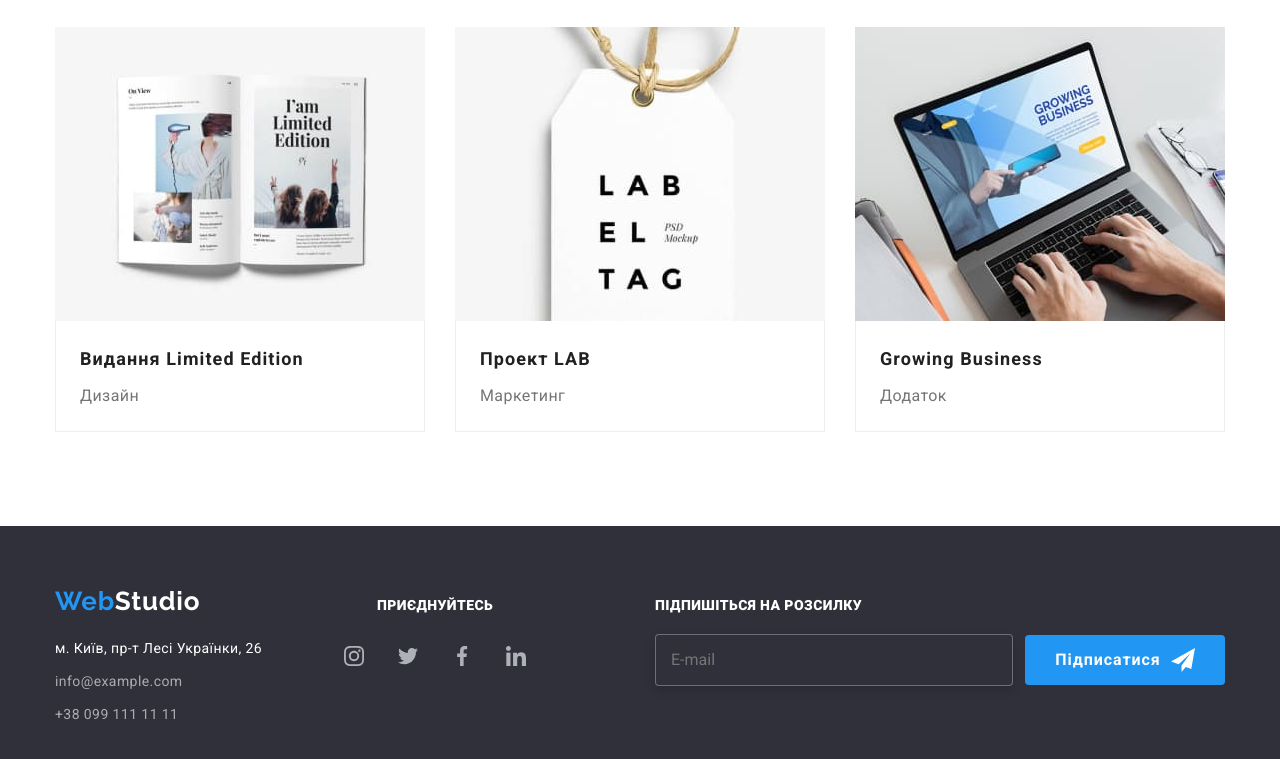
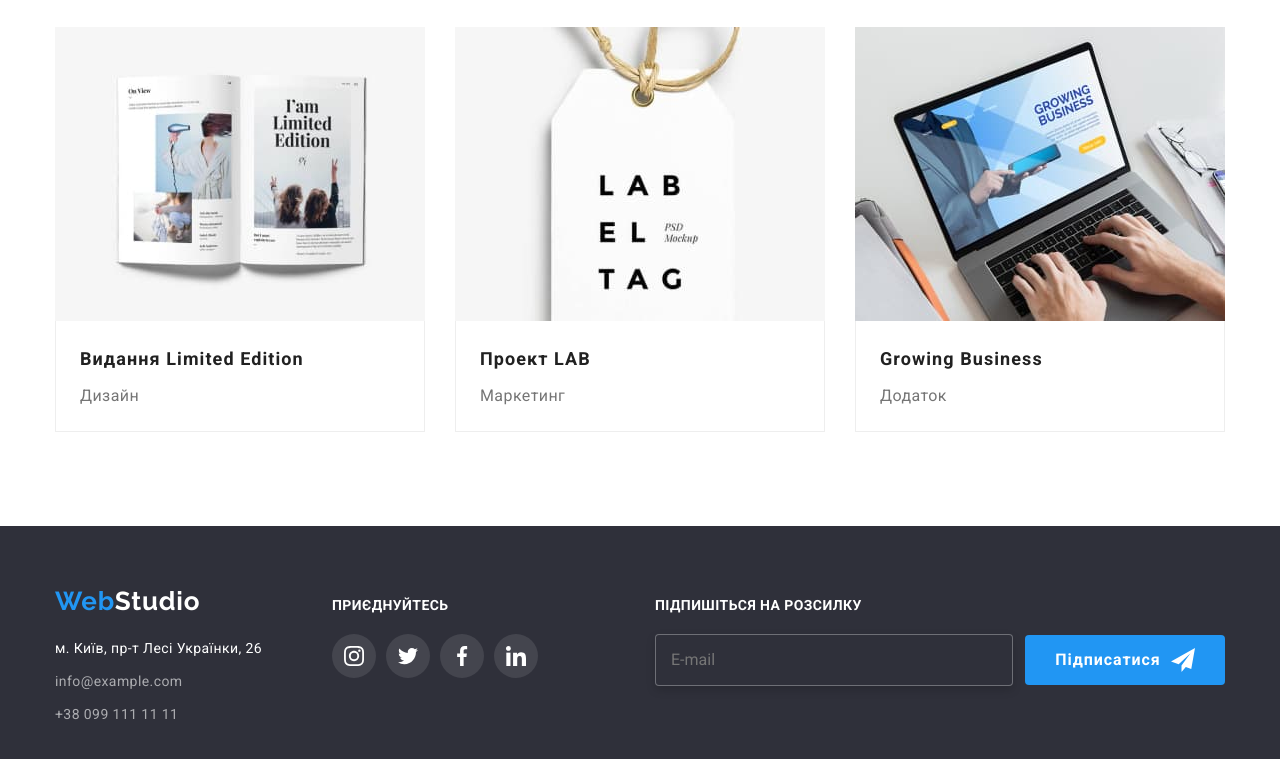
Before and after one commit to Golotniks94/goit-markup-hw-08, a plain HTML site: page portfolio.html in a window 1280 px wide. Shown: the part 1107-1866 px from the top of the page. Drawn offline with nearby package versions, Linux system fonts and the light colour scheme.

Commit message:
Финальные правки!

```diff
--- a/portfolio.html
+++ b/portfolio.html
@@ -311,12 +311,10 @@
 
       <!-- Блок Join -->
       <div class="footer__join flex">
-        <h2 class="footer__join-title">
-          <strong>Приєднуйтесь</strong>
-        </h2>
+        <h2 class="footer__join-title">Приєднуйтесь</h2>
         <ul class="social">
           <li class="social__item">
-            <a class="social__link social__link--secondary" href="" target="_blank" rel="noopener nofollower"
+            <a class="social__link social__link--primary" href="" target="_blank" rel="noopener nofollower"
               aria-label="Instagram">
               <svg class="social__icon" width="20" height="20">
                 <use href="./images/icon/icons.svg#instagram"></use>
@@ -324,7 +322,7 @@
             </a>
           </li>
           <li class="social__item">
-            <a class="social__link social__link--secondary" href="" target="_blank" rel="noopener nofollower"
+            <a class="social__link social__link--primary" href="" target="_blank" rel="noopener nofollower"
               aria-label="Twitter">
               <svg class="social__icon" width="20" height="20">
                 <use href="./images/icon/icons.svg#twitter"></use>
@@ -332,7 +330,7 @@
             </a>
           </li>
           <li class="social__item">
-            <a class="social__link social__link--secondary" href="" target="_blank" rel="noopener nofollower"
+            <a class="social__link social__link--primary" href="" target="_blank" rel="noopener nofollower"
               aria-label="Facebook">
               <svg class="social__icon" width="20" height="20">
                 <use href="./images/icon/icons.svg#facebook"></use>
@@ -340,7 +338,7 @@
             </a>
           </li>
           <li class="social__item">
-            <a class="social__link social__link--secondary" href="" target="_blank" rel="noopener nofollower"
+            <a class="social__link social__link--primary" href="" target="_blank" rel="noopener nofollower"
               aria-label="LinkedIn">
               <svg class="social__icon" width="20" height="20">
                 <use href="./images/icon/icons.svg#linkedin"></use>
@@ -352,13 +350,13 @@
 
       <!-- Блок Mailing -->
       <div class="footer__mailing flex">
-        <h2 class="footer__mailing-title">
-          <strong>Підпишіться на розсилку</strong>
-        </h2>
+        <h2 class="footer__mailing-title">Підпишіться на розсилку</h2>
         <form class="mail-form flex" name="mailing-form">
           <!-- Label -->
-          <input class="mail-form__input" type="email" name="mailing-email" placeholder="E-mail" />
-          <!-- Label -->
+          <label class="mail-form__label">
+            <input class="mail-form__input" type="email" name="mailing-email" placeholder="E-mail" />
+          </label>
+
           <button class="btn-primary" type="submit">
             Підписатися
             <svg width="24" height="24">
--- a/sass/components/_footer.scss
+++ b/sass/components/_footer.scss
@@ -79,6 +79,7 @@
 
 // Footer Join
 .footer__join {
+  display: block;
   flex-direction: column;
   align-items: center;
   justify-content: center;
--- a/sass/components/_portfolio.scss
+++ b/sass/components/_portfolio.scss
@@ -20,9 +20,12 @@
 
   @include mq(tab) {
     flex-wrap: nowrap;
-    width: 100%;
     justify-content: center;
 
+    margin-bottom: 30px;
+  }
+
+  @include mq(desk) {
     margin-bottom: 50px;
   }
 }
--- a/sass/components/_social-link.scss
+++ b/sass/components/_social-link.scss
@@ -2,8 +2,6 @@
   @extend %list;
 
   display: flex;
-  align-items: center;
-  justify-content: center;
   gap: 10px;
 }
 
```
Also changed, not shown: css/main.css, css/main.min.css, 2 other files.
